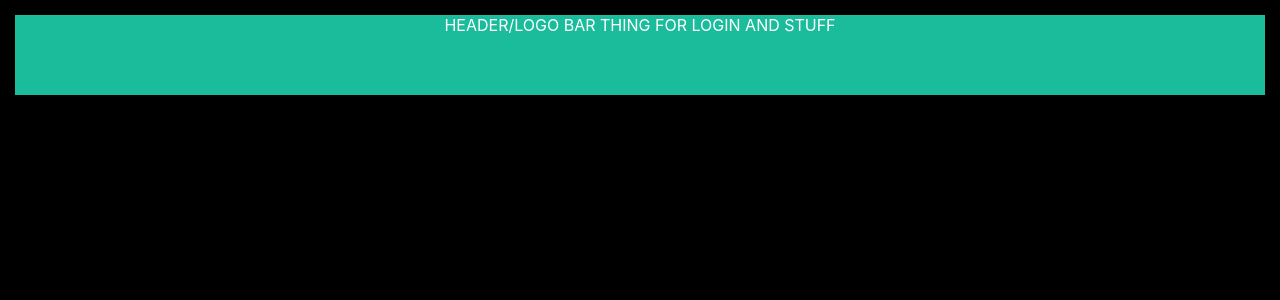
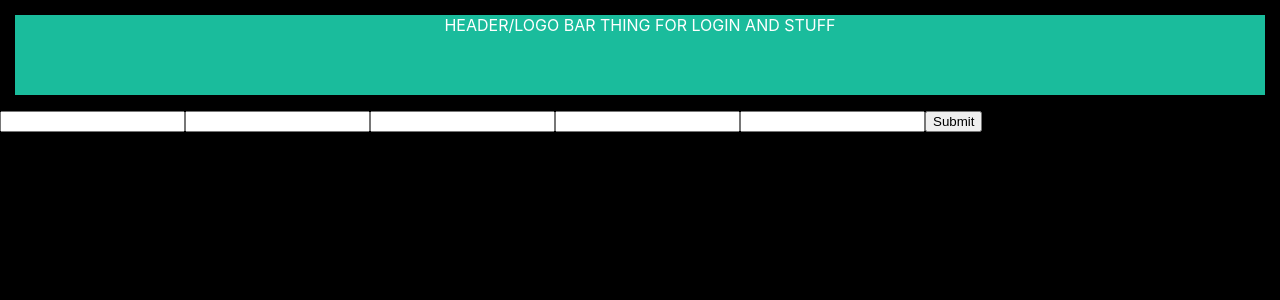
Before and after one commit to cStruong/spotimood_front, a React (Create React App) app: page /themes/1 in a window 1280 px wide. Shown: the top 300 px of the page. Built offline with nearby package versions, Linux system fonts and the light colour scheme.

Commit message:
some stuff on playlist

```diff
--- a/src/App.js
+++ b/src/App.js
@@ -8,6 +8,10 @@ import Playlist from './Containers/Playlist.js'
 
 class App extends React.Component {
 
+  state = {
+    id: 0
+  }
+
   render() {
     return (
       <div>
@@ -17,7 +21,8 @@ class App extends React.Component {
 
         <Switch>
           <Route path="/home" component={Home} />
-          <Route path="/users/:id" component={Playlist} />
+          <Route path="/themes/:id" render={(routerProps) => (<Playlist id={this.state.id}/>)}
+          />
         </Switch>
 
       </div>
--- a/src/Containers/Playlist.js
+++ b/src/Containers/Playlist.js
@@ -1,10 +1,52 @@
 import React from 'react'
+import SongForm from './SongForm.js'
+import PlaylistContainer from './PlaylistContainer'
 
 class Playlist extends React.Component {
+    state = {
+      songs: [],
+      theme: {}
+    }
+
+    componentDidMount(){
+    fetch(`localhost:3005/playlists`)
+    .then((response) => {
+      return response.json()
+    })
+    .then((playlistObjs) => {
+      playlistObjs.map(playlist => {
+      if(playlist.theme_id === this.props.id){
+        let song = playlist.song
+        this.setState({
+          songs: [song,...this.state.songs],
+          theme: playlist.theme
+        })
+      } })
+    })
+    }
+
+    handleSubmit = (event, song) => {
+      event.preventDefault()
+      this.setState({
+        songs: [song,...this.state.songs]
+      })
+      fetch("http://localhost:3005/playlists", {
+        method: 'POST',
+        headers: {
+          'Content-Type': 'application/json',
+          'Accept': 'application/json'
+        },
+        body: JSON.stringify({
+          theme
+        })
+      })
+    }
+
     render() {
         return (
             <div>
-
+              <SongForm handleSubmit={this.handleSubmit}/>
+              <PlaylistContainer mood={this.state.theme.mood} genre={this.state.theme.genre} songs={this.state.songs}/>
             </div>
         )
     }
--- /dev/null
+++ b/src/Containers/PlaylistContainer.js
@@ -0,0 +1,17 @@
+import React, {Component} from 'react'
+import SongCard from './SongCard'
+
+class PlaylistContainer extends Component {
+  render(){
+    return(
+      <div>
+        <h1>Mood: {this.props.mood}</h1>
+        <h2>Genre: {this.props.genre}</h2>
+        {this.props.songs.map(song =>
+         <SongCard song={song} />)}
+      </div>
+    )
+  }
+}
+
+export default PlaylistContainer;
--- /dev/null
+++ b/src/Containers/SongCard.js
@@ -0,0 +1,13 @@
+import React from 'react'
+
+const SongCard = props => {
+    return(
+      <div>
+        {props.song.title}
+        {props.song.artist}
+        <a href={props.song.url}>Music Video</a>
+      </div>
+    )
+  }
+
+export default SongCard;
--- /dev/null
+++ b/src/Containers/SongForm.js
@@ -0,0 +1,33 @@
+import React, {Component} from 'react'
+
+class SongForm extends Component {
+  state = {
+    title: "",
+    artist: "",
+    mood: "",
+    genre: "",
+    url: ""
+  }
+
+
+  handleChange = (event) => {
+  this.setState({
+    [event.target.name]: event.target.value
+  })
+}
+
+  render(){
+    return(
+      <form onSubmit={(event) => {this.props.handleSubmit(event, this.state)}}>
+        <input onChange={this.handleChange} type="textfield" label="title" name="title" value={this.state.title}/>
+        <input onChange={this.handleChange} type="textfield" label="artist" name="artist" value={this.state.artist}/>
+        <input onChange={this.handleChange} type="textfield" label="mood" name="mood" value={this.state.mood}/>
+        <input onChange={this.handleChange} type="textfield" label="genre" name="genre" value={this.state.genre}/>
+        <input onChange={this.handleChange} type="textfield" label="url" name="url" value={this.state.url}/>
+        <input type="submit" value="Submit"/>
+      </form>
+    )
+  }
+}
+
+export default SongForm;
```
